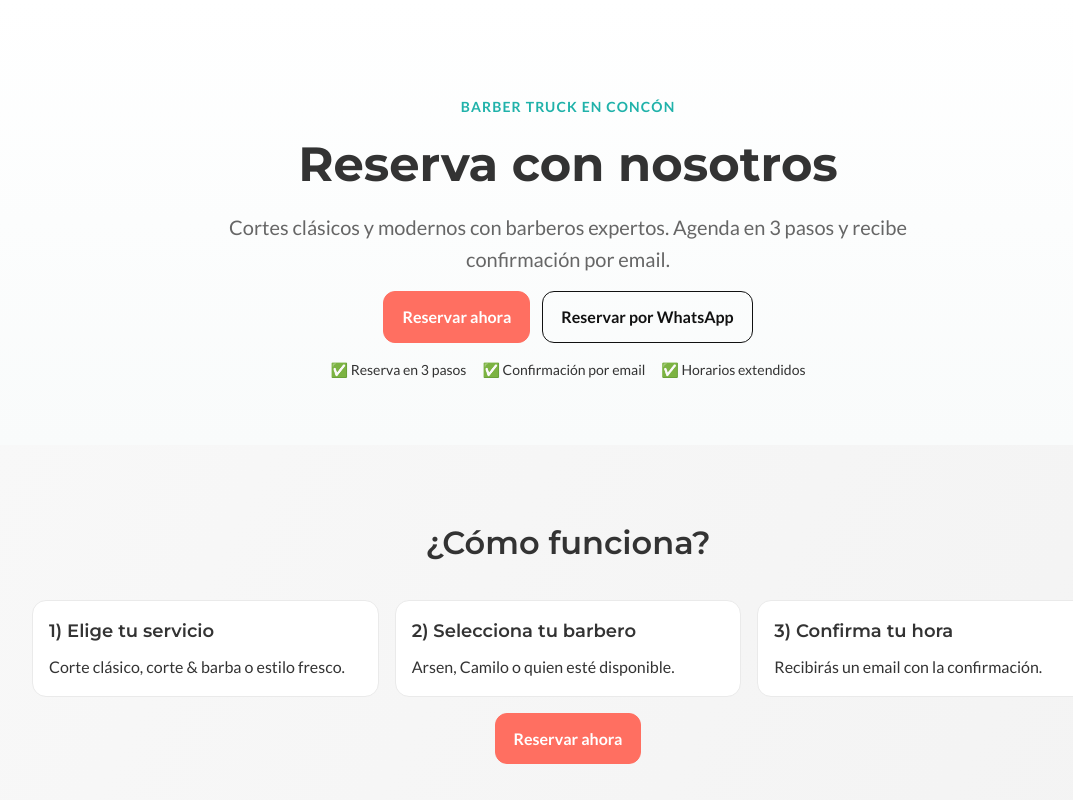
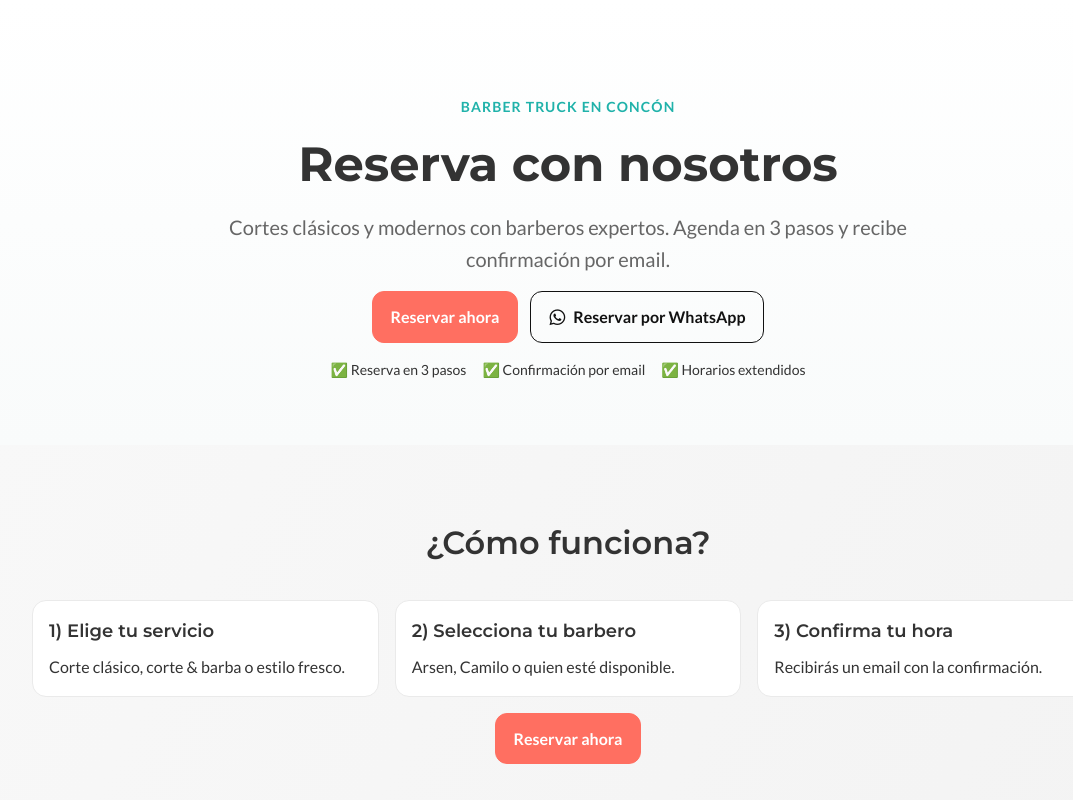
Before and after one commit to tomasgomez/buonapinta-landing, a website: page index.html in a window 1280 px wide. Shown: the top 800 px of the page, without its empty margins (72-1145 px from the left). Drawn offline with Linux system fonts and the light colour scheme.

Commit message:
feat: Agregar iconos de WhatsApp e Instagram
- Agregar Font Awesome CDN para iconos
- Agregar icono de WhatsApp en botón del hero
- Mejorar estilos de botones con flexbox para iconos
- Iconos ya estaban en footer, ahora se muestran correctamente
- Agregar estilos específicos para iconos en botones

```diff
--- a/index.html
+++ b/index.html
@@ -28,6 +28,9 @@
     <link rel="preconnect" href="https://fonts.gstatic.com" crossorigin>
     <link href="https://fonts.googleapis.com/css2?family=Montserrat:wght@400;500;600;700&family=Lato:wght@400;700&display=swap" rel="stylesheet">
 
+    <!-- Font Awesome Icons -->
+    <link rel="stylesheet" href="https://cdnjs.cloudflare.com/ajax/libs/font-awesome/6.1.1/css/all.min.css">
+
     <!-- Styles -->
     <link rel="stylesheet" href="styles/main.css">
 </head>
@@ -46,7 +49,7 @@
                         class="btn"
                         aria-label="Reservar por WhatsApp"
                     >
-                        Reservar por WhatsApp
+                        <i class="fab fa-whatsapp"></i> Reservar por WhatsApp
                     </a>
                 </div>
                 <ul class="benefits">
--- a/styles/main.css
+++ b/styles/main.css
@@ -86,7 +86,9 @@
 }
 
 .btn {
-    display: inline-block;
+    display: inline-flex;
+    align-items: center;
+    gap: 8px;
     padding: 12px 18px;
     border-radius: 12px;
     border: 1px solid #111;
@@ -101,6 +103,10 @@
     background: var(--sunset-coral);
     color: white;
     border-color: var(--sunset-coral);
+}
+
+.btn i {
+    font-size: 18px;
 }
 
 .btn:hover {
```
